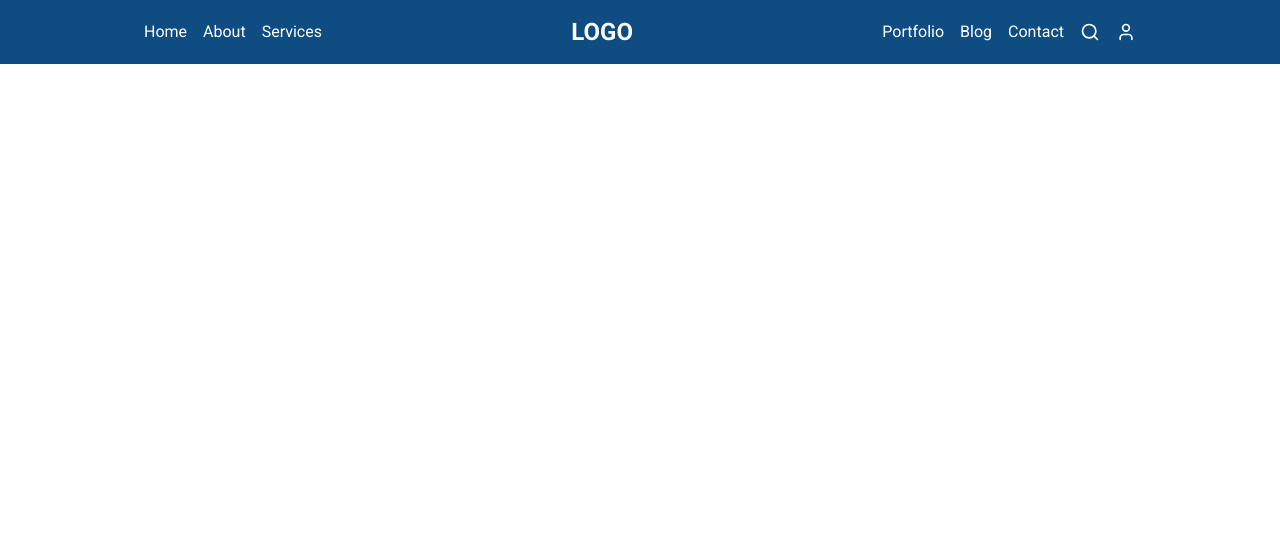
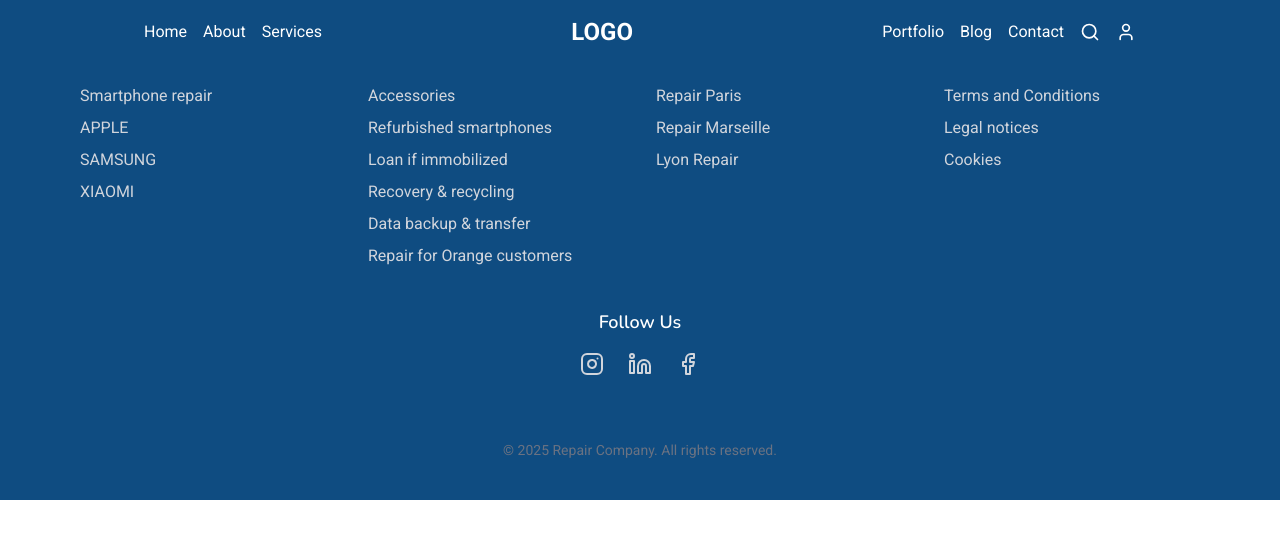
Before and after one commit to sohan284/Mobile_Master_Shop, a Next.js app: page / in a window 1280 px wide. Shown: the top 538 px of the page. Built offline with nearby package versions, Linux system fonts and the light colour scheme.

Commit message:
first initial commit

```diff
--- a/src/app/components/Footer.jsx
+++ b/src/app/components/Footer.jsx
@@ -1,7 +1,76 @@
-import React from 'react'
+import Link from "next/link";
+import { Facebook, Instagram, Linkedin } from "lucide-react";
 
 export default function Footer() {
-  return (
-    <div>Footer</div>
-  )
+    return (
+        <footer className="bg-[#0f4c81] text-gray-300 py-10 px-6 md:px-20">
+            {/* Top grid with 4 sections */}
+            <div className="max-w-7xl mx-auto grid grid-cols-1 sm:grid-cols-2 md:grid-cols-4 gap-8">
+                {/* Repair Section */}
+                <div>
+                    <h3 className="text-white text-lg font-semibold mb-4">Repair</h3>
+                    <ul className="space-y-2">
+                        <li><Link href="#" className="hover:text-white transition">Smartphone repair</Link></li>
+                        <li><Link href="#" className="hover:text-white transition">APPLE</Link></li>
+                        <li><Link href="#" className="hover:text-white transition">SAMSUNG</Link></li>
+                        <li><Link href="#" className="hover:text-white transition">XIAOMI</Link></li>
+                    </ul>
+                </div>
+
+                {/* Services Section */}
+                <div>
+                    <h3 className="text-white text-lg font-semibold mb-4">Services</h3>
+                    <ul className="space-y-2">
+                        <li><Link href="#" className="hover:text-white transition">Accessories</Link></li>
+                        <li><Link href="#" className="hover:text-white transition">Refurbished smartphones</Link></li>
+                        <li><Link href="#" className="hover:text-white transition">Loan if immobilized</Link></li>
+                        <li><Link href="#" className="hover:text-white transition">Recovery & recycling</Link></li>
+                        <li><Link href="#" className="hover:text-white transition">Data backup & transfer</Link></li>
+                        <li><Link href="#" className="hover:text-white transition">Repair for Orange customers</Link></li>
+                    </ul>
+                </div>
+
+                {/* Our Stores Section */}
+                <div>
+                    <h3 className="text-white text-lg font-semibold mb-4">Our Stores</h3>
+                    <ul className="space-y-2">
+                        <li><Link href="#" className="hover:text-white transition">Repair Paris</Link></li>
+                        <li><Link href="#" className="hover:text-white transition">Repair Marseille</Link></li>
+                        <li><Link href="#" className="hover:text-white transition">Lyon Repair</Link></li>
+                    </ul>
+                </div>
+
+                {/* Useful Links Section */}
+                <div>
+                    <h3 className="text-white text-lg font-semibold mb-4">Useful Links</h3>
+                    <ul className="space-y-2">
+                        <li><Link href="#" className="hover:text-white transition">Terms and Conditions</Link></li>
+                        <li><Link href="#" className="hover:text-white transition">Legal notices</Link></li>
+                        <li><Link href="#" className="hover:text-white transition">Cookies</Link></li>
+                    </ul>
+                </div>
+            </div>
+
+            {/* Social icons */}
+            <div className="max-w-7xl mx-auto mt-10 flex flex-col items-center">
+                <h3 className="text-white text-lg font-semibold mb-4">Follow Us</h3>
+                <div className="flex space-x-6">
+                    <Link href="#" aria-label="Instagram" className="hover:text-white transition">
+                        <Instagram className="w-6 h-6" />
+                    </Link>
+                    <Link href="#" aria-label="LinkedIn" className="hover:text-white transition">
+                        <Linkedin className="w-6 h-6" />
+                    </Link>
+                    <Link href="#" aria-label="Facebook" className="hover:text-white transition">
+                        <Facebook className="w-6 h-6" />
+                    </Link>
+                </div>
+            </div>
+
+            {/* Copyright Section */}
+            <div className="mt-10 pt-6 text-center text-sm text-gray-500">
+                © {new Date().getFullYear()} Repair Company. All rights reserved.
+            </div>
+        </footer>
+    );
 }
```
